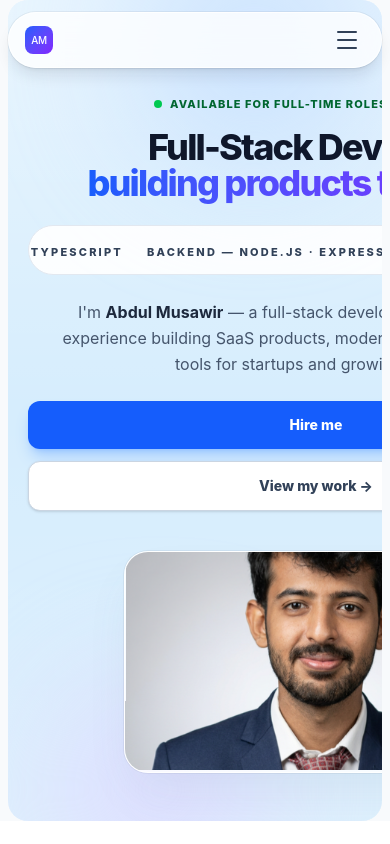
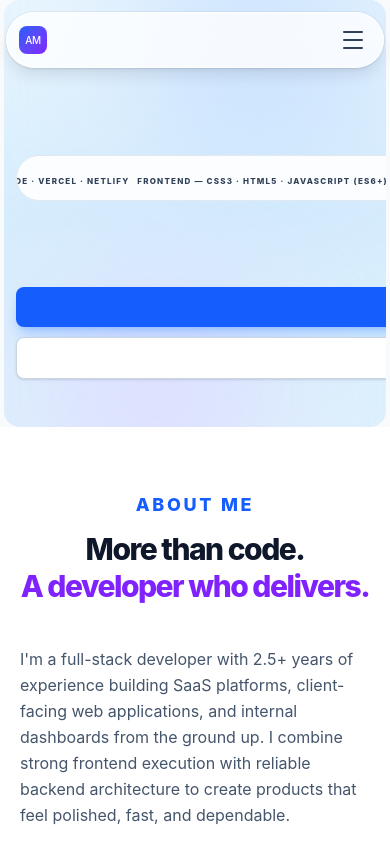
Before and after one commit to musawir696/personal_website, a React (Vite) app: page / in a window 390 px wide. Shown: the top 844 px of the page. Built offline with nearby package versions, Linux system fonts and the light colour scheme.

Commit message:
Refactor layout and styles across components for improved responsiveness and consistency

```diff
--- a/src/App.jsx
+++ b/src/App.jsx
@@ -9,7 +9,7 @@ import Skills from './components/Skills'
 
 export default function App() {
   return (
-    <main className="min-h-screen bg-slate-50">
+    <main className="min-h-screen overflow-x-hidden bg-slate-50">
       <Navbar />
       <Hero />
       <About />
--- a/src/components/About.jsx
+++ b/src/components/About.jsx
@@ -20,7 +20,7 @@ export default function About() {
   return (
     <section
       id="about"
-      className="bg-white px-5 py-16 sm:px-10 sm:py-20 lg:px-[max(3rem,calc((100vw-1120px)/2))] lg:py-28"
+      className="bg-white px-4 py-16 sm:px-6 sm:py-20 lg:px-8 lg:py-28"
     >
       <div className="mx-auto mb-10 sm:mb-14 max-w-3xl text-center">
         <p className="mb-3 sm:mb-4 text-lg sm:text-xl font-extrabold tracking-[0.15em] uppercase text-blue-600">
@@ -29,14 +29,14 @@ export default function About() {
         <h2 className="text-3xl leading-tight font-extrabold tracking-tighter text-slate-900 sm:text-5xl lg:text-6xl">
           More than code.
           <br />
-          <span className="text-violet-600">A developer who ships.</span>
+          <span className="text-violet-600">A developer who delivers.</span>
         </h2>
       </div>
 
       <div className="grid gap-8 sm:gap-9 lg:grid-cols-[1.1fr_.9fr] lg:gap-20">
-        <div className="text-base leading-relaxed text-slate-600">
+        <div className="px-1 text-base leading-relaxed text-slate-600 sm:px-2 lg:px-4">
           <p>
-            I&apos;m a full-stack developer with 2.5+ years of experience building SaaS platforms, client-facing web applications, and internal dashboards from the ground up. I combine strong frontend execution with reliable backend architecture to deliver products that feel polished and perform well.
+            I&apos;m a full-stack developer with 2.5+ years of experience building SaaS platforms, client-facing web applications, and internal dashboards from the ground up. I combine strong frontend execution with reliable backend architecture to create products that feel polished, fast, and dependable.
           </p>
           <p className="mt-4 sm:mt-5">
             I care deeply about performance, clean architecture, and user experience. Whether you need an MVP, a modern web presence, or a dependable developer to support your team, I focus on shipping practical solutions with clear communication and thoughtful execution.
@@ -49,7 +49,7 @@ export default function About() {
           </a>
         </div>
 
-        <div className="grid gap-3 sm:gap-4 grid-cols-1 sm:grid-cols-3 lg:grid-cols-1">
+        <div className="grid gap-3 sm:gap-4 grid-cols-1 sm:grid-cols-2 md:grid-cols-3 lg:grid-cols-1">
           {highlights.map(({ label, title, description }) => (
             <div
               className="rounded-2xl border border-slate-100 bg-slate-50 p-5 sm:p-6 transition hover:border-blue-100 hover:bg-blue-50/30"
--- a/src/components/Hero.jsx
+++ b/src/components/Hero.jsx
@@ -4,33 +4,33 @@ export default function Hero() {
   return (
     <section
       id="home"
-      className="relative mx-2 sm:mx-3 overflow-hidden rounded-[20px] sm:rounded-[28px] bg-[#d6edfd] px-5 pt-24 pb-12 sm:px-10 sm:pt-28 sm:pb-16 lg:px-[max(3rem,calc((100vw-1180px)/2))] lg:pt-36 lg:pb-20"
+      className="relative mx-1 sm:mx-3 lg:mx-4 overflow-hidden rounded-[16px] sm:rounded-[28px] bg-[#d6edfd] px-3 py-12 sm:px-6 sm:py-20 lg:px-8 lg:py-24"
     >
       <div className="absolute inset-0 bg-linear-to-b from-white/45 via-transparent to-white/20 pointer-events-none" />
       <div className="absolute -top-20 right-0 h-64 w-64 sm:h-80 sm:w-80 rounded-full bg-blue-200/60 blur-3xl pointer-events-none" />
       <div className="absolute -bottom-20 left-10 h-56 w-56 sm:h-72 sm:w-72 rounded-full bg-violet-200/70 blur-3xl pointer-events-none" />
 
-      <div className="relative z-10 grid gap-10 sm:gap-12 lg:grid-cols-[1.15fr_0.85fr] lg:items-center">
-        <div className="max-w-xl mx-auto text-center lg:mx-0 lg:text-left">
+      <div className="relative z-10 mx-auto grid w-full max-w-6xl gap-8 px-0 sm:gap-12 lg:grid-cols-[1.15fr_0.85fr] lg:items-center">
+        <div className="mx-auto w-full max-w-full text-center lg:mx-0 lg:max-w-2xl lg:text-left">
 
           {/* Availability badge */}
-          <p className="mb-4 sm:mb-5 text-[11px] font-extrabold tracking-[0.1em] text-green-800">
+          <p className="mb-3 sm:mb-4 text-[10px] font-extrabold tracking-widest text-green-800">
             <span className="mr-2 inline-block h-2 w-2 rounded-full bg-green-500" />
             AVAILABLE FOR FULL-TIME ROLES &amp; FREELANCE
           </p>
 
           {/* Headline — who I am and what I do */}
-          <h1 className="text-4xl leading-none font-extrabold tracking-tighter text-slate-900 sm:text-5xl sm:leading-none lg:text-7xl">
+          <h1 className="text-2xl leading-tight font-extrabold tracking-tighter text-slate-900 sm:text-4xl md:text-5xl lg:text-6xl xl:text-7xl">
             Full-Stack Developer
             <br />
             <span className="bg-linear-to-r from-blue-600 to-violet-600 bg-clip-text text-transparent">
-              building products that scale.
+              crafting modern digital products.
             </span>
           </h1>
 
           {/* Tech stack marquee */}
-          <div className="mt-6 overflow-hidden rounded-full border border-slate-200 bg-white/90 px-4 py-3">
-            <div className="inline-flex min-w-[200%] whitespace-nowrap items-center gap-6 text-[11px] font-extrabold uppercase tracking-[0.2em] text-slate-700 animate-skill-marquee">
+          <div className="mt-5 overflow-hidden rounded-full border border-slate-200 bg-white/90 px-2 py-2.5 sm:px-4 sm:py-3">
+            <div className="inline-flex min-w-[300%] whitespace-nowrap items-center gap-2 text-[8px] font-extrabold uppercase tracking-[0.15em] text-slate-700 animate-skill-marquee sm:gap-6 sm:text-[10px] sm:min-w-[220%]">
               <span>Frontend — CSS3 · HTML5 · JavaScript (ES6+)</span>
               <span>Next.js · React.js · Tailwind CSS · TypeScript</span>
               <span>Backend — Node.js · Express.js · REST APIs · JWT Authentication</span>
@@ -45,34 +45,34 @@ export default function Hero() {
           </div>
 
           {/* Subtitle — clear identity statement */}
-          <p className="mt-6 sm:mt-7 max-w-lg mx-auto lg:mx-0 text-base leading-relaxed text-slate-600 sm:text-lg">
-            I&apos;m <strong className="text-slate-800">Abdul Musawir</strong> — a full-stack developer with 2.5+ years of experience building SaaS products, modern web apps, and internal tools for startups and growing teams.
+          <p className="mx-auto mt-5 max-w-lg text-sm leading-relaxed text-slate-600 sm:mt-7 sm:text-base lg:mx-0">
+            I&apos;m <strong className="text-slate-800">Abdul Musawir</strong> — a full-stack developer with 2.5+ years of experience building reliable web products for startups, businesses, and growing teams.
           </p>
 
           {/* CTAs */}
-          <div className="mt-6 sm:mt-7 flex flex-col items-center gap-3 sm:flex-row sm:items-center lg:justify-start justify-center">
+          <div className="mt-5 flex flex-col items-center justify-center gap-2.5 sm:mt-7 sm:flex-row sm:items-center sm:gap-3 lg:justify-start">
             <a
-              className="w-full sm:w-auto inline-flex items-center justify-center gap-2 rounded-xl bg-blue-600 px-6 py-3.5 sm:py-4 text-sm font-extrabold text-white shadow-lg shadow-blue-500/30 transition hover:scale-105 hover:bg-blue-700"
+              className="w-full sm:w-auto inline-flex items-center justify-center gap-2 rounded-lg bg-blue-600 px-5 py-3 text-xs font-extrabold text-white shadow-lg shadow-blue-500/30 transition hover:scale-105 hover:bg-blue-700 sm:rounded-xl sm:px-6 sm:py-3.5 sm:text-sm"
               href="#contact"
             >
-              Hire me
+              Let&apos;s work together
             </a>
             <a
-              className="w-full sm:w-auto inline-flex items-center justify-center gap-2 rounded-xl border border-slate-300 bg-white px-5 py-3.5 sm:py-4 text-sm font-extrabold text-slate-700 transition hover:border-blue-400 hover:text-blue-600 shadow-sm"
+              className="w-full sm:w-auto inline-flex items-center justify-center gap-2 rounded-lg border border-slate-300 bg-white px-4 py-3 text-xs font-extrabold text-slate-700 transition hover:border-blue-400 hover:text-blue-600 shadow-sm sm:rounded-xl sm:px-5 sm:py-3.5 sm:text-sm"
               href="#projects"
             >
-              View my work →
+              Explore my work →
             </a>
           </div>
         </div>
 
         {/* Hero image card */}
-        <div className="mx-auto w-full max-w-sm sm:max-w-md lg:max-w-xl overflow-hidden rounded-[24px] sm:rounded-[32px] border border-white/80 bg-white/80 shadow-2xl shadow-slate-500/10 ring-1 ring-slate-950/5 hero-card-3d">
+        <div className="hidden md:block mx-auto w-full max-w-[320px] sm:max-w-[380px] lg:max-w-[540px] overflow-hidden rounded-[24px] sm:rounded-[32px] border border-white/80 bg-white/80 shadow-2xl shadow-slate-500/10 ring-1 ring-slate-950/5 hero-card-3d">
           <div className="hero-card-inner overflow-hidden">
             <img
               src={heroImage}
               alt="Abdul Musawir — Full-Stack Developer"
-              className="h-[220px] w-full object-cover sm:h-[280px] md:h-[360px] lg:h-[400px]"
+              className="h-[240px] w-full object-cover sm:h-[280px] md:h-[360px] lg:h-[400px]"
             />
           </div>
         </div>
--- a/src/components/Navbar.jsx
+++ b/src/components/Navbar.jsx
@@ -14,7 +14,7 @@ export default function Navbar() {
   return (
     <>
       <nav
-        className={`fixed top-3 left-1/2 z-50 flex h-14 sm:h-16 w-[calc(100%-1rem)] sm:w-[calc(100%-1.5rem)] max-w-5xl -translate-x-1/2 items-center justify-between rounded-full border border-white/80 px-4 sm:px-5 transition-all duration-300 ${
+        className={`fixed top-3 left-1/2 z-50 flex h-14 sm:h-16 w-[calc(100%-0.75rem)] sm:w-[calc(100%-1.5rem)] max-w-5xl -translate-x-1/2 items-center justify-between rounded-full border border-white/80 px-3 sm:px-5 transition-all duration-300 ${
           scrolled
             ? 'bg-white/95 shadow-xl shadow-slate-900/12 backdrop-blur-xl'
             : 'bg-white/80 shadow-lg shadow-slate-900/10 backdrop-blur-xl'
@@ -88,13 +88,7 @@ export default function Navbar() {
           >
             Skills
           </a>
-          <a
-            className="rounded-xl px-4 py-3 text-sm font-semibold text-slate-700 hover:bg-blue-50 hover:text-blue-600 transition-colors"
-            href="#experience"
-            onClick={closeMenu}
-          >
-            Experience
-          </a>
+
           <a
             className="rounded-xl px-4 py-3 text-sm font-semibold text-slate-700 hover:bg-blue-50 hover:text-blue-600 transition-colors"
             href="#services"
--- a/src/components/Skills.jsx
+++ b/src/components/Skills.jsx
@@ -30,7 +30,7 @@ export default function Skills() {
   return (
     <section
       id="skills"
-      className="bg-gradient-to-br from-slate-50 via-sky-50 to-blue-50 px-5 py-16 sm:px-10 sm:py-20 lg:px-[max(3rem,calc((100vw-1120px)/2))] lg:py-28"
+      className="bg-gradient-to-br from-slate-50 via-sky-50 to-blue-50 px-4 py-16 sm:px-6 sm:py-20 lg:px-8 lg:py-28"
     >
       <div className="mx-auto mb-10 max-w-3xl text-center">
         <p className="mb-3 text-lg sm:text-xl font-extrabold tracking-[0.15em] uppercase text-blue-600">
```
Also changed, not shown: src/components/Footer.jsx (+11 -18 lines), src/components/Projects.jsx (+4 -4 lines), src/components/Services.jsx (+5 -5 lines).
